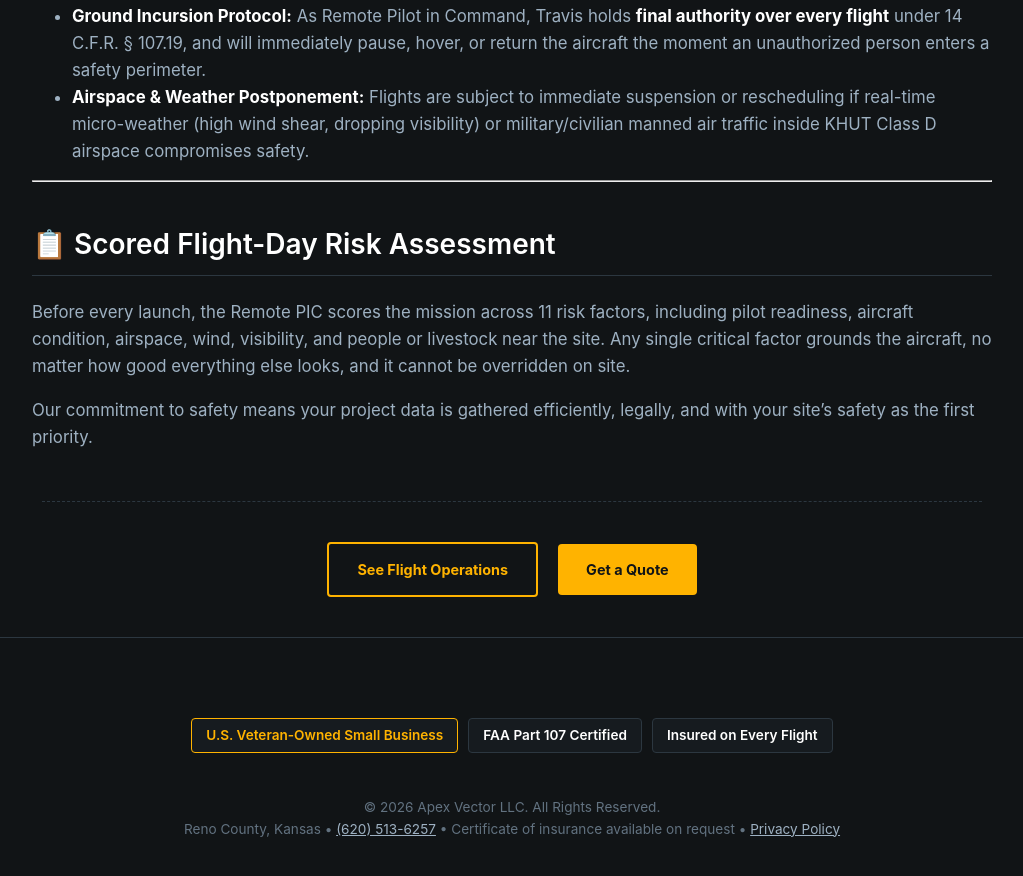
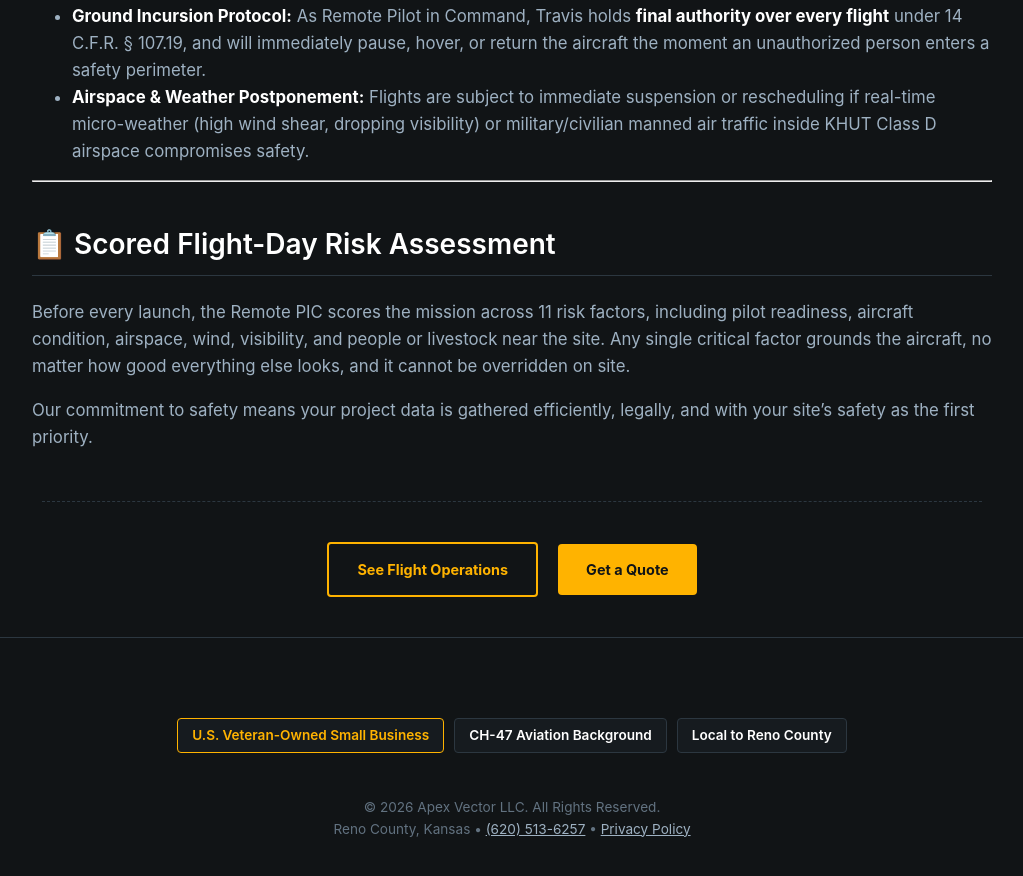
Before and after one commit to traviscloke126/traviscloke126.github.io, a Jekyll site: the page built from safety.md, in a window 1280 px wide and 900 px high, scrolled down 2384 px. Shown: the top 876 px of the window, without its empty margins (128-1151 px from the left). Built offline with Jekyll 4.4.1, drawn with Linux system fonts in a browser that asks for light colours.

Commit message:
Match footer badges to the flyer until certification and insurance are active
- Replace 'FAA Part 107 Certified' and 'Insured on Every Flight' badges with
  'CH-47 Aviation Background' and 'Local to Reno County'
- Remove the certificate-of-insurance note from the footer
- Neutral alt text on the safety vest photo

Co-Authored-By: Claude Opus 5.5 <noreply@anthropic.com>
Claude-Session: https://claude.ai/code/session_01PhYCtg1VnRmHeFLhaQsXoG

```diff
--- a/_layouts/default.html
+++ b/_layouts/default.html
@@ -359,12 +359,12 @@
   <footer>
     <div class="trust-badges">
       <div class="badge gold">U.S. Veteran-Owned Small Business</div>
-      <div class="badge">FAA Part 107 Certified</div>
-      <div class="badge">Insured on Every Flight</div>
+      <div class="badge">CH-47 Aviation Background</div>
+      <div class="badge">Local to Reno County</div>
     </div>
     <br><br>
     &copy; {{ site.time | date: '%Y' }} Apex Vector LLC. All Rights Reserved.<br>
-    Reno County, Kansas{% if site.phone and site.phone != "" %} &bull; <a href="tel:{{ site.phone | remove: ' ' | remove: '(' | remove: ')' | remove: '-' }}" style="color: #9EB1C2;">{{ site.phone }}</a>{% endif %} &bull; Certificate of insurance available on request &bull; <a href="{{ '/privacy.html' | relative_url }}" style="color: #9EB1C2;">Privacy Policy</a>
+    Reno County, Kansas{% if site.phone and site.phone != "" %} &bull; <a href="tel:{{ site.phone | remove: ' ' | remove: '(' | remove: ')' | remove: '-' }}" style="color: #9EB1C2;">{{ site.phone }}</a>{% endif %} &bull; <a href="{{ '/privacy.html' | relative_url }}" style="color: #9EB1C2;">Privacy Policy</a>
   </footer>
   <!-- GLOBAL INTAKE INPUT MODAL -->
   <div id="missionModal">
--- a/safety.md
+++ b/safety.md
@@ -55,7 +55,7 @@ To enforce these structural boundaries on active industrial and commercial job s
 
   <div style="flex: 1; min-width: 250px; border: 1px solid #e1e4e8; padding: 15px; border-radius: 6px; background-color: #f6f8fa;">
     <h4 style="margin-top: 0; color: #24292e;">🦺 Flight Crew Identification</h4>
-    <img src="/assets/images/Apex_Vector_Safety_Vest.jpg" alt="Apex Vector Certified Drone Pilot Vest" style="width: 100%; border-radius: 4px; border: 1px solid #ddd; margin-bottom: 10px;">
+    <img src="/assets/images/Apex_Vector_Safety_Vest.jpg" alt="Apex Vector pilot safety vest" style="width: 100%; border-radius: 4px; border: 1px solid #ddd; margin-bottom: 10px;">
     <p style="font-size: 0.9em; line-height: 1.4; color: #586069; margin-bottom: 0;">ANSI/ISEA compliant high-visibility Class 3 flight deck apparel worn continuously by the Remote PIC to defend the Ground Control Station from distractions.</p>
   </div>
 
```
